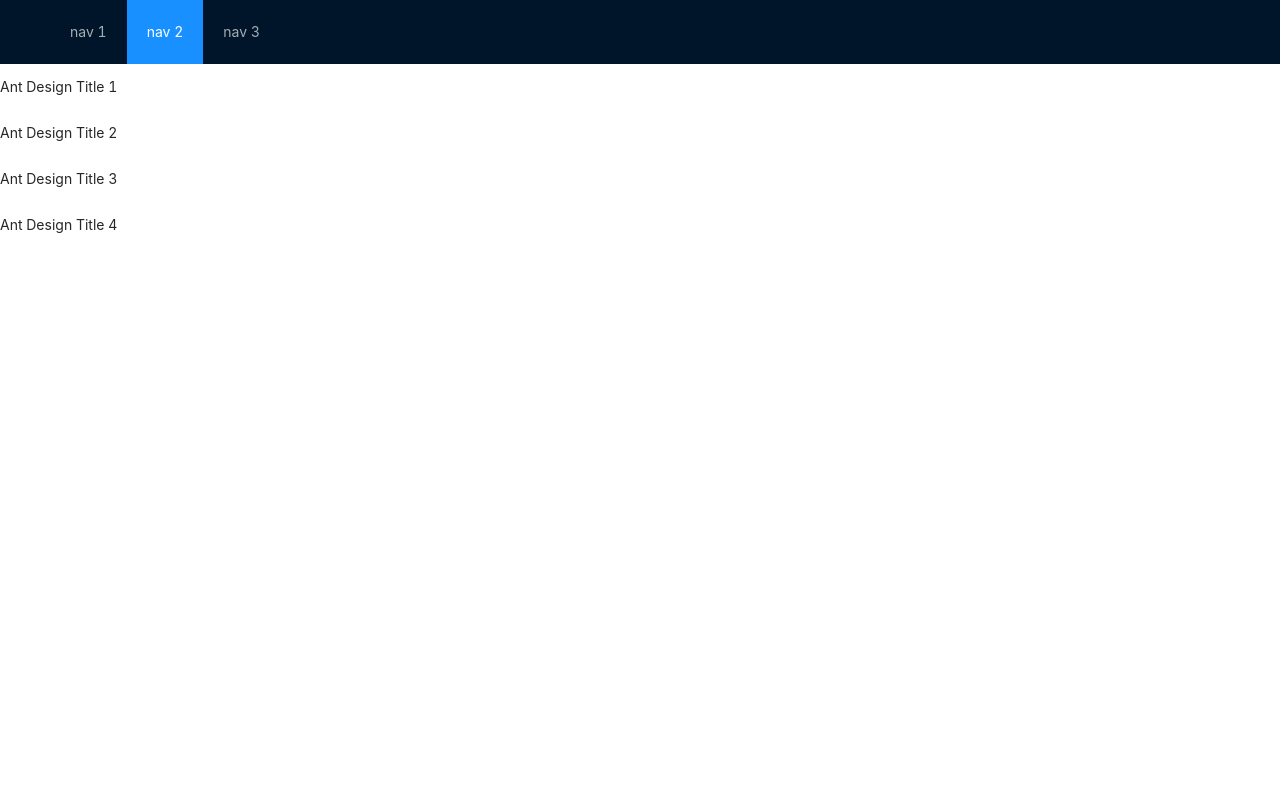
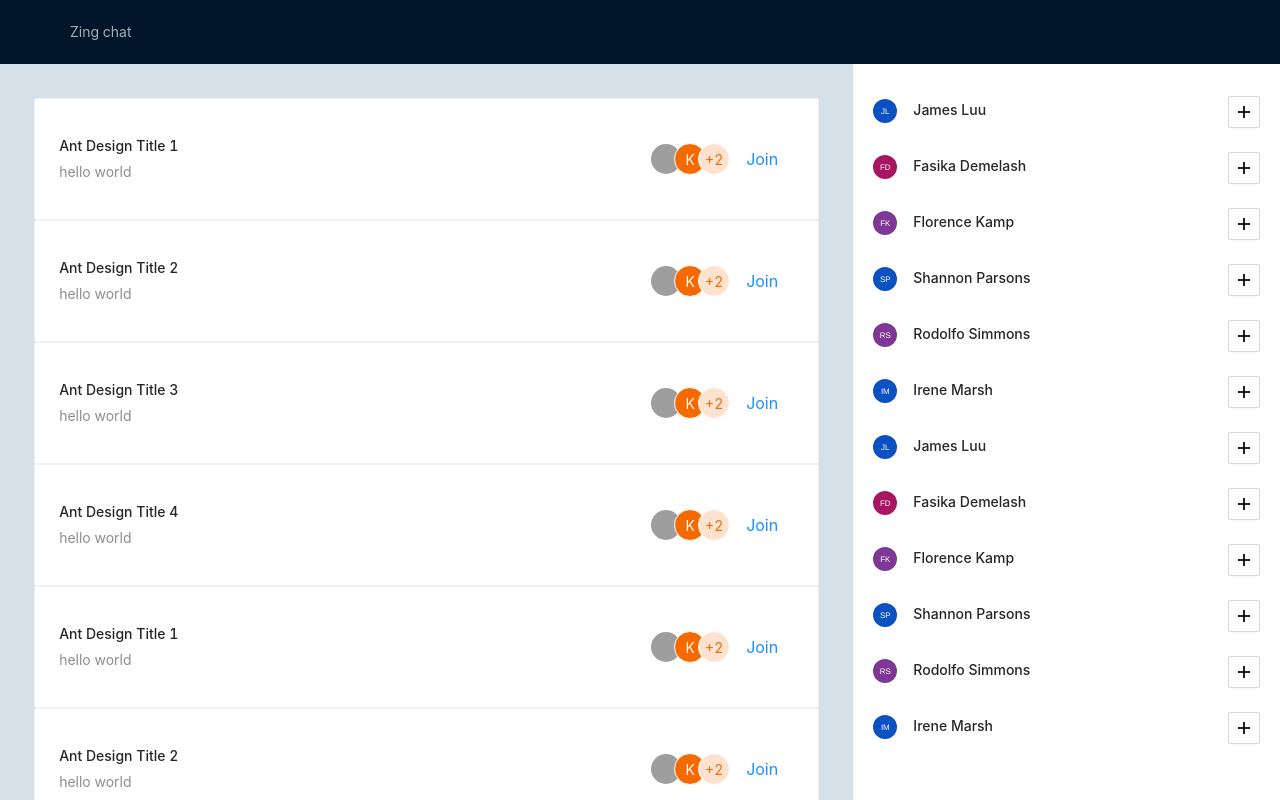
Before and after one commit to JamesLuu96/zing-chat, a React (Create React App) app in the folder client/: page / in a window 1280 px wide. Shown: the top 800 px of the page. Built offline with nearby package versions, Linux system fonts and the light colour scheme; grey boxes are pictures that could not be loaded; the HTML template or start-up script is replaced by a standard one.

Commit message:
main page structure

```diff
--- a/client/package.json
+++ b/client/package.json
@@ -7,7 +7,9 @@
     "@testing-library/react": "^11.2.7",
     "@testing-library/user-event": "^12.8.3",
     "antd": "^4.16.0",
+    "prop-types": "^15.7.2",
     "react": "^17.0.2",
+    "react-avatar": "^3.10.0",
     "react-dom": "^17.0.2",
     "react-router-dom": "^5.2.0",
     "react-scripts": "4.0.3",
--- a/client/src/App.css
+++ b/client/src/App.css
@@ -1 +1,7 @@
 @import "~antd/dist/antd.css";
+
+.site-layout-content {
+	height: 100vh;
+	padding: 4%;
+	background: rgb(214, 224, 233);
+}
--- a/client/src/App.js
+++ b/client/src/App.js
@@ -5,6 +5,7 @@ import Nav from "./components/Nav";
 import Main from "./pages/Main";
 import Login from "./pages/Login";
 import Room from "./pages/Room";
+import { Layout } from "antd";
 
 export default function App() {
 	return (
--- a/client/src/components/ChatCard/index.js
+++ b/client/src/components/ChatCard/index.js
@@ -1,6 +1,44 @@
-import { List } from "antd";
+import { List, Card, Avatar, Button } from "antd";
 import React from "react";
+import { PlusOutlined } from "@ant-design/icons";
 
-export default function ChatCard({ card }) {
-	return <List.Item>{card.title}</List.Item>;
+export default function ChatCard({ room }) {
+	return (
+		<Card>
+			<List.Item key={room.title}>
+				<List.Item.Meta
+					title={<a href={room.href}>{room.title}</a>}
+					description="hello world"
+				/>
+				{room.content}
+				<Avatar.Group
+					maxCount={2}
+					maxStyle={{
+						color: "#f56a00",
+						backgroundColor: "#fde3cf",
+					}}>
+					<Avatar src="https://zos.alipayobjects.com/rmsportal/ODTLcjxAfvqbxHnVXCYX.png" />
+					<Avatar
+						style={{
+							backgroundColor: "#f56a00",
+						}}>
+						K
+					</Avatar>
+					<Avatar
+						style={{
+							backgroundColor: "#87d068",
+						}}
+					/>
+					<Avatar
+						style={{
+							backgroundColor: "#1890ff",
+						}}
+					/>
+				</Avatar.Group>
+				<Button type="link" size="large">
+					Join
+				</Button>
+			</List.Item>
+		</Card>
+	);
 }
--- a/client/src/components/ChatList/index.js
+++ b/client/src/components/ChatList/index.js
@@ -1,4 +1,5 @@
 import React from "react";
+import { List } from "antd";
 import ChatCard from "../ChatCard";
 
 export default function ChatList() {
@@ -15,13 +16,30 @@ export default function ChatList() {
 		{
 			title: "Ant Design Title 4",
 		},
+		{
+			title: "Ant Design Title 1",
+		},
+		{
+			title: "Ant Design Title 2",
+		},
+		{
+			title: "Ant Design Title 3",
+		},
+		{
+			title: "Ant Design Title 4",
+		},
 	];
 
 	return (
 		<>
-			{data.map((card, i) => {
-				return <ChatCard key={i} card={card} />;
-			})}
+			<List
+				pagination={{
+					pageSize: 3,
+				}}>
+				{data.map((room, i) => {
+					return <ChatCard key={i} room={room} />;
+				})}
+			</List>
 		</>
 	);
 }
--- a/client/src/components/Nav/index.js
+++ b/client/src/components/Nav/index.js
@@ -4,24 +4,17 @@ import { Layout, Menu } from "antd";
 const { Header } = Layout;
 
 class Nav extends React.Component {
-	state = {
-		current: "home",
-	};
-
 	handleClick = (e) => {
 		console.log("click ", e);
 		this.setState({ current: e.key });
 	};
 
 	render() {
-		const { current } = this.state;
 		return (
 			<Header>
 				<div className="logo" />
 				<Menu theme="dark" mode="horizontal" defaultSelectedKeys={["2"]}>
-					<Menu.Item key="1">nav 1</Menu.Item>
-					<Menu.Item key="2">nav 2</Menu.Item>
-					<Menu.Item key="3">nav 3</Menu.Item>
+					<Menu.Item key="1">Zing chat</Menu.Item>
 				</Menu>
 			</Header>
 		);
--- /dev/null
+++ b/client/src/components/NewRoomModal/index.js
@@ -0,0 +1,80 @@
+import React, { useState } from "react";
+import {
+	Form,
+	Input,
+	Button,
+	Radio,
+	Select,
+	Cascader,
+	DatePicker,
+	InputNumber,
+	TreeSelect,
+	Switch,
+	Card,
+} from "antd";
+
+export default function NewRoomModal() {
+	return (
+		<>
+			<Card style={{ width: 600 }}>
+				<Form
+					labelCol={{ span: 4 }}
+					wrapperCol={{ span: 14 }}
+					layout="vertical">
+					<Form.Item label="Room name">
+						<Input />
+					</Form.Item>
+					<Radio.Group>
+						<Radio.Button value="small">Public</Radio.Button>
+						<Radio.Button value="default">Private</Radio.Button>
+					</Radio.Group>
+
+					<Form.Item label="Select">
+						<Select>
+							<Select.Option value="demo">Demo</Select.Option>
+						</Select>
+					</Form.Item>
+					<Form.Item label="TreeSelect">
+						<TreeSelect
+							treeData={[
+								{
+									title: "Light",
+									value: "light",
+									children: [{ title: "Bamboo", value: "bamboo" }],
+								},
+							]}
+						/>
+					</Form.Item>
+					<Form.Item label="Cascader">
+						<Cascader
+							options={[
+								{
+									value: "zhejiang",
+									label: "Zhejiang",
+									children: [
+										{
+											value: "hangzhou",
+											label: "Hangzhou",
+										},
+									],
+								},
+							]}
+						/>
+					</Form.Item>
+					<Form.Item label="DatePicker">
+						<DatePicker />
+					</Form.Item>
+					<Form.Item label="InputNumber">
+						<InputNumber />
+					</Form.Item>
+					<Form.Item label="Switch">
+						<Switch />
+					</Form.Item>
+					<Form.Item label="Button">
+						<Button>Button</Button>
+					</Form.Item>
+				</Form>
+			</Card>
+		</>
+	);
+}
--- /dev/null
+++ b/client/src/components/UserCard/index.js
@@ -0,0 +1,16 @@
+import React from "react";
+import Avatar from "react-avatar";
+import { List, Button } from "antd";
+import { PlusOutlined } from "@ant-design/icons";
+
+export default function UserCard({ user }) {
+	return (
+		<List.Item>
+			<List.Item.Meta
+				avatar={<Avatar name={user.title} size="24" round={true} />}
+				title={user.title}
+			/>
+			<Button icon={<PlusOutlined />} />
+		</List.Item>
+	);
+}
--- /dev/null
+++ b/client/src/components/UserList/index.js
@@ -0,0 +1,56 @@
+import React from "react";
+import UserCard from "../UserCard";
+import { Layout, Divider } from "antd";
+
+const { Content } = Layout;
+
+export default function UserList() {
+	const data = [
+		{
+			title: "James Luu",
+		},
+		{
+			title: "Fasika Demelash",
+		},
+		{
+			title: "Florence Kamp",
+		},
+		{
+			title: "Shannon Parsons",
+		},
+		{
+			title: "Rodolfo Simmons",
+		},
+		{
+			title: "Irene Marsh",
+		},
+		{
+			title: "James Luu",
+		},
+		{
+			title: "Fasika Demelash",
+		},
+		{
+			title: "Florence Kamp",
+		},
+		{
+			title: "Shannon Parsons",
+		},
+		{
+			title: "Rodolfo Simmons",
+		},
+		{
+			title: "Irene Marsh",
+		},
+	];
+
+	return (
+		<>
+			<Content style={{ padding: "20px" }}>
+				{data.map((user, i) => {
+					return <UserCard key={i} user={user} />;
+				})}
+			</Content>
+		</>
+	);
+}
--- a/client/src/pages/Main/index.js
+++ b/client/src/pages/Main/index.js
@@ -1,10 +1,25 @@
 import React from "react";
+
 import ChatList from "../../components/ChatList";
+import UserList from "../../components/UserList";
+import NewRoomModal from "../../components/NewRoomModal";
+import { Row, Col, Layout } from "antd";
+
+const { Content } = Layout;
 
 export default function index() {
 	return (
 		<div>
-			<ChatList />
+			<Row>
+				<Col flex="4">
+					<div className="site-layout-content">
+						<ChatList />
+					</div>
+				</Col>
+				<Col flex="2">
+					<UserList />
+				</Col>
+			</Row>
 		</div>
 	);
 }
```
